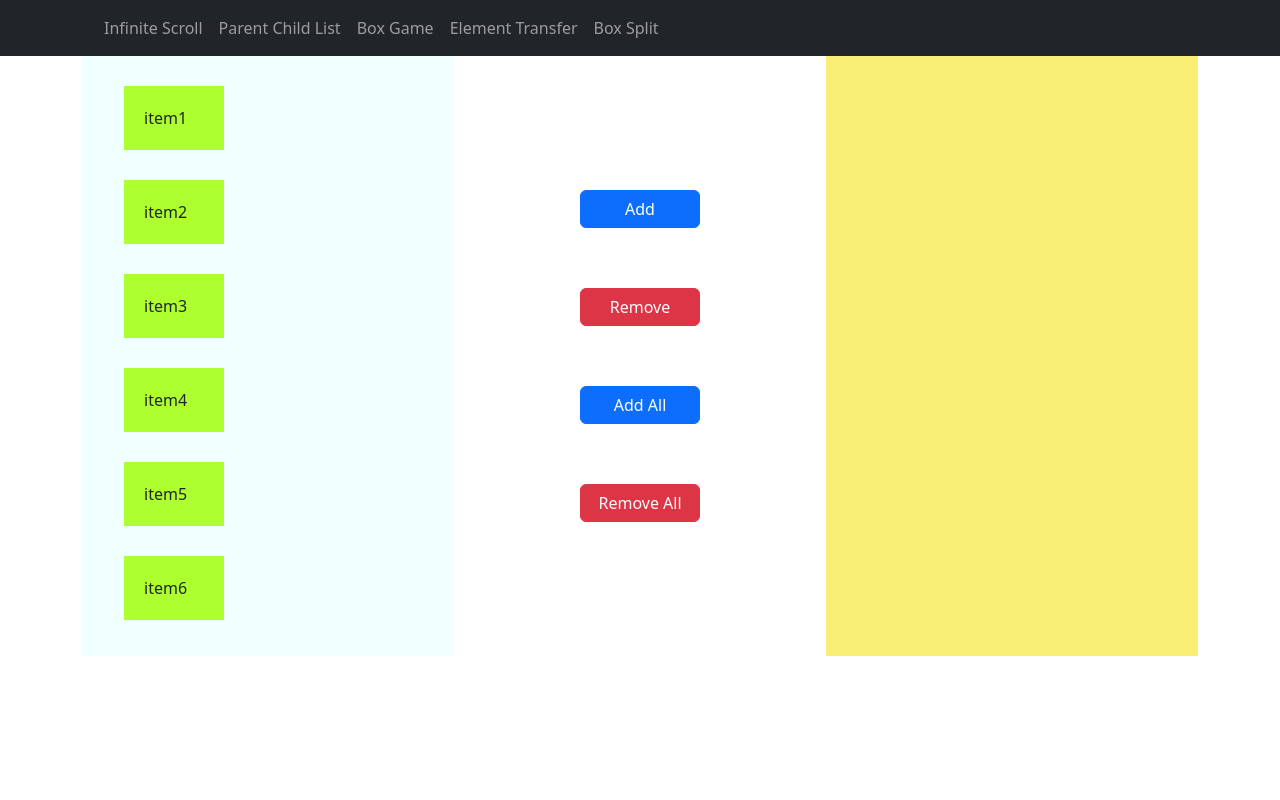
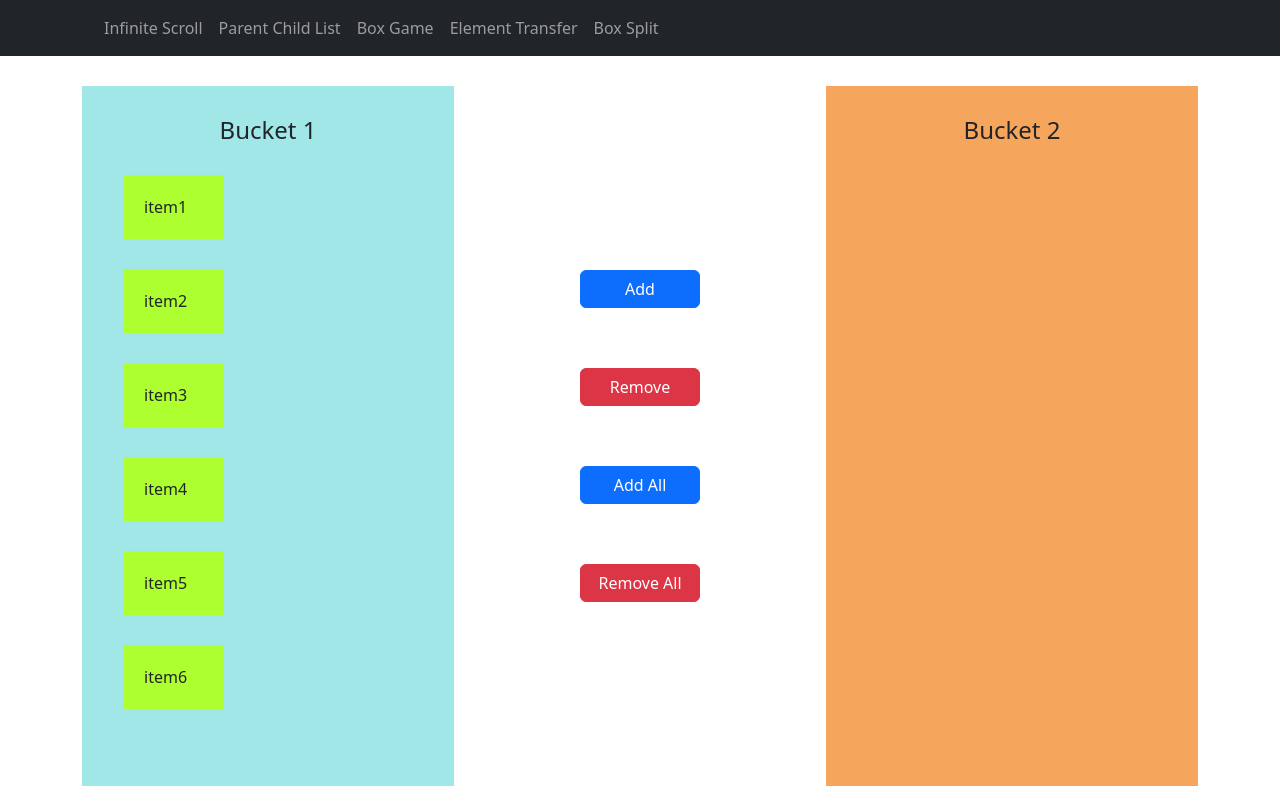
Before and after one commit to KashyapPLN/admavin-tasks, a React (Create React App) app: page /element in a window 1280 px wide. Built offline with nearby package versions, Linux system fonts and the light colour scheme.

Commit message:
elementTranfer updated

```diff
--- a/src/App.css
+++ b/src/App.css
@@ -3,8 +3,8 @@
 @import url("./parent-child/parentchild.css");
 @import url("./box-game/boxgame.css");
 .square {
-  width: 200px;
-  height: 200px;
+  width: 400px;
+  height: 400px;
   border: solid;
   position: relative;
 }
@@ -20,3 +20,8 @@
   height: 50%;
   border: solid;
 }
+.grid-container{
+  display:flex;
+  justify-content: center;
+  margin-top: 30px;
+}
--- a/src/App.js
+++ b/src/App.js
@@ -1,28 +1,22 @@
 import ElementTransfer from './ElementTransfer/ElementTransfer';
 import InfiniteScroll from './Infinite-Scroll/InfiniteScroll';
-import SquareBox from './SquareBox';
 import './App.css';
 import BoxGame from './box-game/BoxGame';
 import NavBar from './NavBar';
 import ParentChildList from './parent-child/ParentChildList';
 import { Routes, Route } from "react-router-dom";
+import SquareGrid from './SquareBox';
 
 function App() {
   return (
     <div className="App">
       <NavBar />
-      {/* <ElementTransfer /> */}
-   {/* <InfiniteScroll /> */}
-
-   {/* <SquareBox /> */}
-   {/* <BoxGame/> */}
-
-   <Routes>
+     <Routes>
    <Route path="/scroll" element={<InfiniteScroll/>} />
    <Route path="/parentchild" element={<ParentChildList/>} />
    <Route path="/game" element={<BoxGame/>} />
    <Route path="/element" element={<ElementTransfer/>} />
-   <Route path="/box" element={<SquareBox/>} />
+   <Route path="/box" element={<SquareGrid />} />
    </Routes>
     </div>
   );
--- a/src/ElementTransfer/ElementTransfer.js
+++ b/src/ElementTransfer/ElementTransfer.js
@@ -4,18 +4,20 @@ import { Button, Container } from 'react-bootstrap'
 export default function () {
     const b1= ['item1','item2','item3','item4','item5','item6']
     const [b1Items,setB1Items]= useState([]);
-    // const [b1display,setB1Display]= useState([]);
-    // const [assign,setAssign]=useState(0);
+     // const [assign,setAssign]=useState(0);
     const [b2Items,setB2Items]= useState(b1);
     const [b3Items,setB3Items]= useState([]);
     const [b2Exist,setB2Exist]= useState(false);
-    const [b3Exist,setB3Exist]= useState(false);
+
 
 
    function b1Click(e){
 
 b1Items.push(e.target.innerText);
-setB1Items([...b1Items]);
+
+var temp = b1Items.filter((item,
+    index) => b1Items.indexOf(item) === index);
+    setB1Items([...temp]);
 // setB1Display(b1Items);
    }
 //    console.log('display',b1display);
@@ -27,9 +29,8 @@ setB1Items([...b1Items]);
             if (b1Items[i] === b2Items[j]) {
                 var arr=b2Items.slice(0, j).concat(b2Items.slice(j+1, arrlen));
 
-                    console.log('final is'+arr)
-               setB2Items(arr.filter((item,
-                index) => arr.indexOf(item) === index));
+                        // console.group("temp is"+temp);
+               setB2Items(arr);
             }
         }
     }
@@ -42,8 +43,11 @@ setB1Items([...b1Items]);
         for (var j = 0; j<arrlen; j++) {
             if (b3Items[i] === b1Items[j]) {
                setB1Items(b1Items.slice(0, j).concat(b1Items.slice(j+1, arrlen)));
-
-               setB2Items([...b2Items,b3Items[i]]);
+               var arr = [...b2Items,b3Items[i]];
+            //   var temp = arr.filter((item,
+            //     index) => arr.indexOf(item) === index);
+            //     console.group("temp is"+temp);
+               setB2Items(arr);
 
             }
         }
@@ -62,8 +66,9 @@ setB1Items([...b1Items]);
 
 
 <Container className='bucket1'>
+    <h4 style={{margin:'30px',textAlign:'center'}}>Bucket 1</h4>
 {(b2Items.filter((item,
-                index) => b2Items.indexOf(item) === index)).map((v)=><div className='bucketlist' onClick={(e)=>{b1Click(e);}}>{v}</div>)}
+                index) => b2Items.indexOf(item) === index)).map((v)=><div id={v} className='bucketlist' style={{backgroundColor: b1Items.includes(v) ? "red" : "greenyellow"}} onClick={(e)=>{b1Click(e);}}>{v}</div>)}
 </Container>
 
 
@@ -76,7 +81,8 @@ setB1Items([...b1Items]);
 
 
 <Container className='bucket2'>
-{b2Exist===true? b1Items.map((v)=><div className='bucketlist' onClick={(e)=>b2Click(e)}>{v}</div>):null}
+<h4 style={{margin:'30px',textAlign:'center'}}>Bucket 2</h4>
+{b2Exist===true? b1Items.map((v)=><div id={v} className='bucketlist' style={{backgroundColor: b3Items.includes(v) ? "red" : "greenyellow"}} onClick={(e)=>b2Click(e)}>{v}</div>):null}
 </Container>
     </Container>
   )
--- a/src/ElementTransfer/elementTransfer.css
+++ b/src/ElementTransfer/elementTransfer.css
@@ -1,7 +1,7 @@
 .bucket1{
-    height:600px;
+    height:700px;
     width:400px;
-    background-color: azure;
+    background-color: rgb(161, 231, 231);
 
 }
 .bucketlist{
@@ -15,11 +15,12 @@
 .elementTransfer{
     display: flex;
     justify-content: space-around;
+    margin-top:30px ;
 }
 .bucket2{
-    height:600px;
+    height:700px;
     width:400px;
-    background-color: rgb(248, 239, 116);
+    background-color: rgb(245, 166, 92);
 }
 .buttons{
     display: flex;
--- a/src/SquareBox.js
+++ b/src/SquareBox.js
@@ -1,7 +1,7 @@
 import React, { useState } from "react";
 
 
-const Square = ({ id, isSplit, handleOuterClick, handleInnerClick }) => {
+function Square({ id, isSplit, handleOuterClick, handleInnerClick }){
   return (
     <div
       className={`square ${isSplit ? "split" : ""}`}
@@ -19,7 +19,7 @@ const Square = ({ id, isSplit, handleOuterClick, handleInnerClick }) => {
   );
 };
 
-const SquareGrid = () => {
+function SquareGrid (){
   const [grid, setGrid] = useState({});
 
   const handleOuterClick = (id) => {
```
